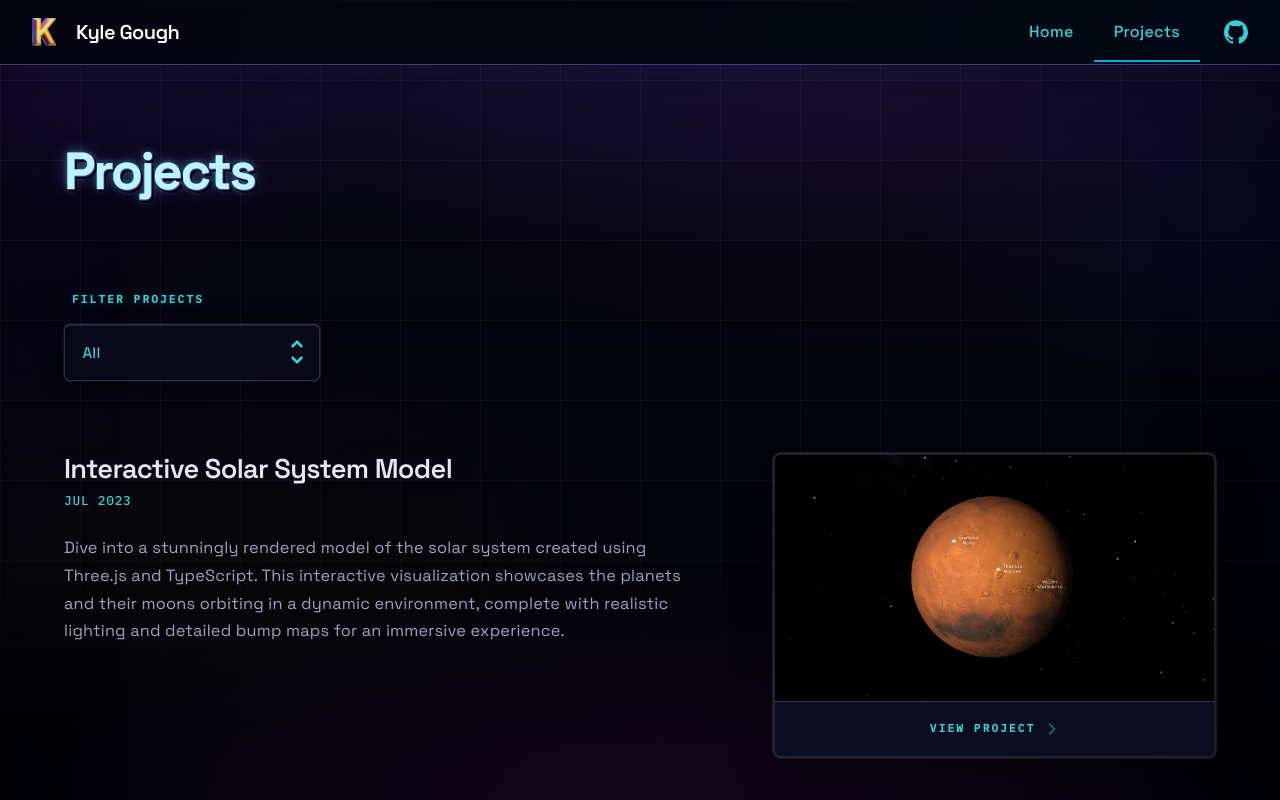
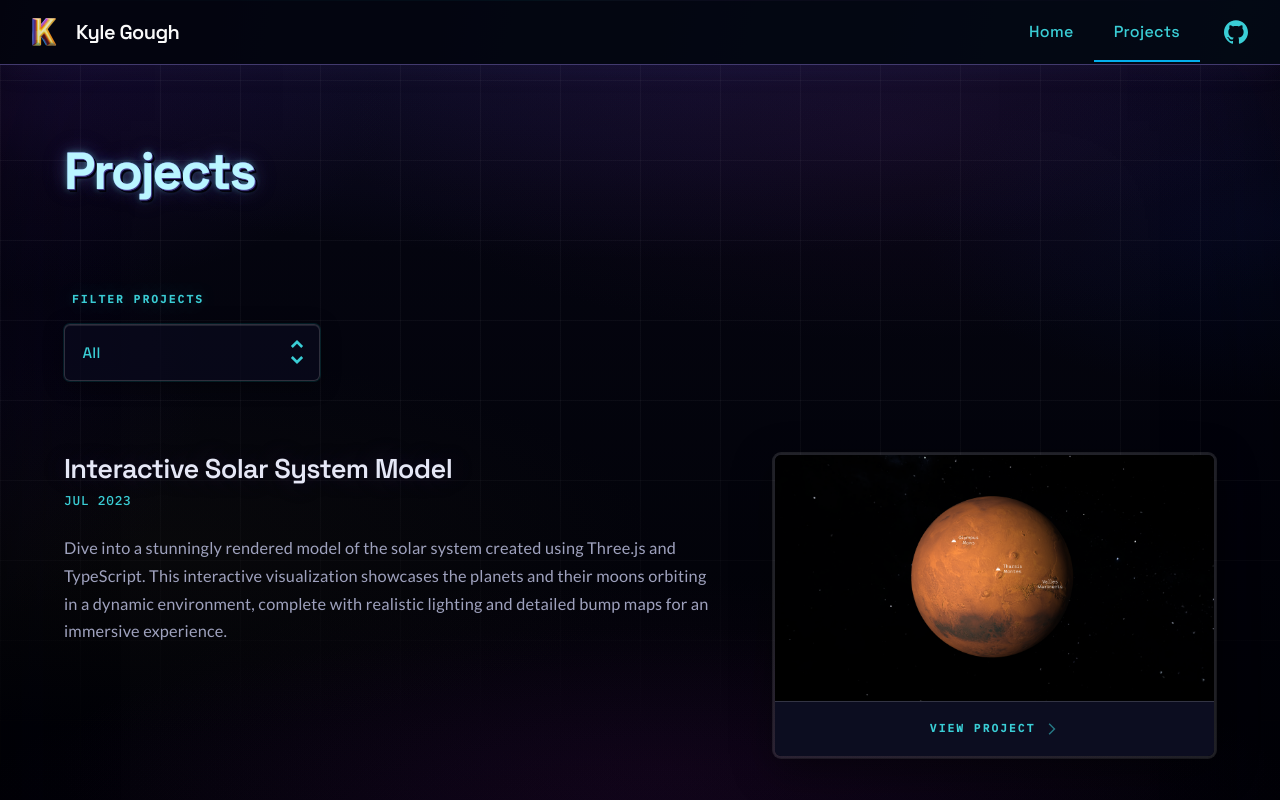
Before and after one commit to KyleGough/portfolio, a Next.js app: page /projects in a window 1280 px wide. Shown: the top 800 px of the page. Built offline with nearby package versions, Linux system fonts and the light colour scheme.

Commit message:
Project item desc text

```diff
--- a/styles/space-gothic.css
+++ b/styles/space-gothic.css
@@ -314,7 +314,6 @@ nav[aria-label='Main'] .slide-in a:focus {
 
 /* Project list index: body under title + date */
 .app-space-gothic .project-item__desc {
-  font-family: var(--font-space-grotesk), system-ui, sans-serif !important;
   color: var(--gothic-muted) !important;
   line-height: 1.7 !important;
 }
```
